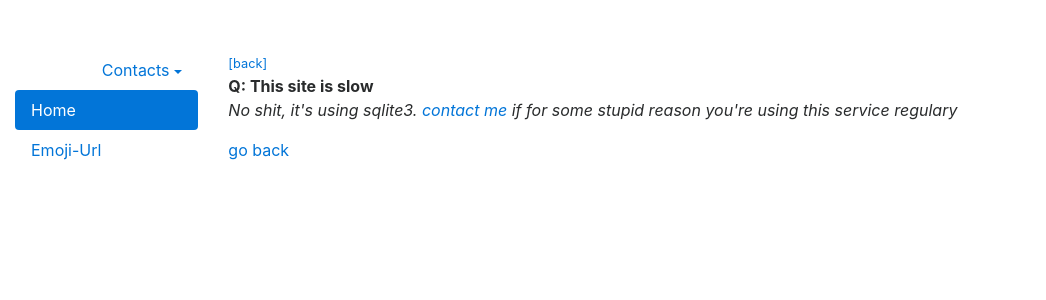
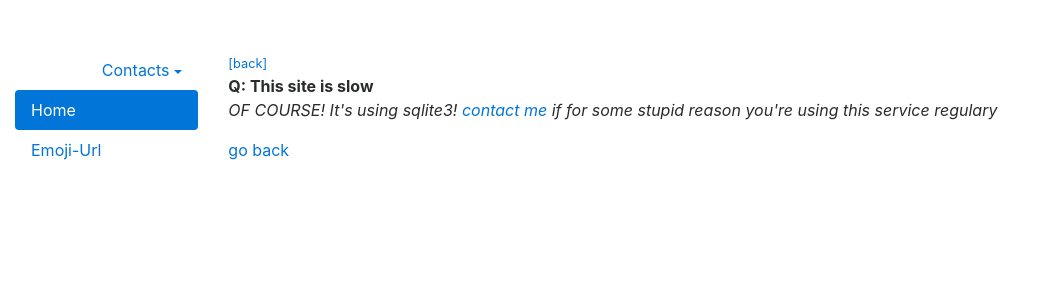
Before and after one commit to WillDrug/toychest, a Django app: page /emojiurl/help/ in a window 1280 px wide. Shown: the top 300 px of the page, without its empty margins (0-1046 px from the left). Run offline with Django 3.2, Linux system fonts and the light colour scheme; parts of the project's set-up code (start-up, migrations or seed data) failed here and were passed over; some libraries are stand-ins or nearby versions.

Commit message:
first stable

```diff
--- a/emojiurl/templates/emojiurl/help.html
+++ b/emojiurl/templates/emojiurl/help.html
@@ -1,7 +1,7 @@
 {% extends 'main/index.html' %}
 {% block content %}
 <small><a href="{% url 'emoji_index' %}">[back]</a></small>
-<p><b>Q: This site is slow</b><br><i>No shit, it's using sqlite3. <a href="https://github.com/WillDrug/emojiurl">contact me</a> if for some stupid reason you're using this service regulary</i></p>
+<p><b>Q: This site is slow</b><br><i>OF COURSE! It's using sqlite3! <a href="https://github.com/WillDrug/emojiurl">contact me</a> if for some stupid reason you're using this service regulary</i></p>
 <p></p>
 <p><a href="/emojiurl/">go back</a></p>
 {% endblock %}
```
Also changed, not shown: db.sqlite3.
